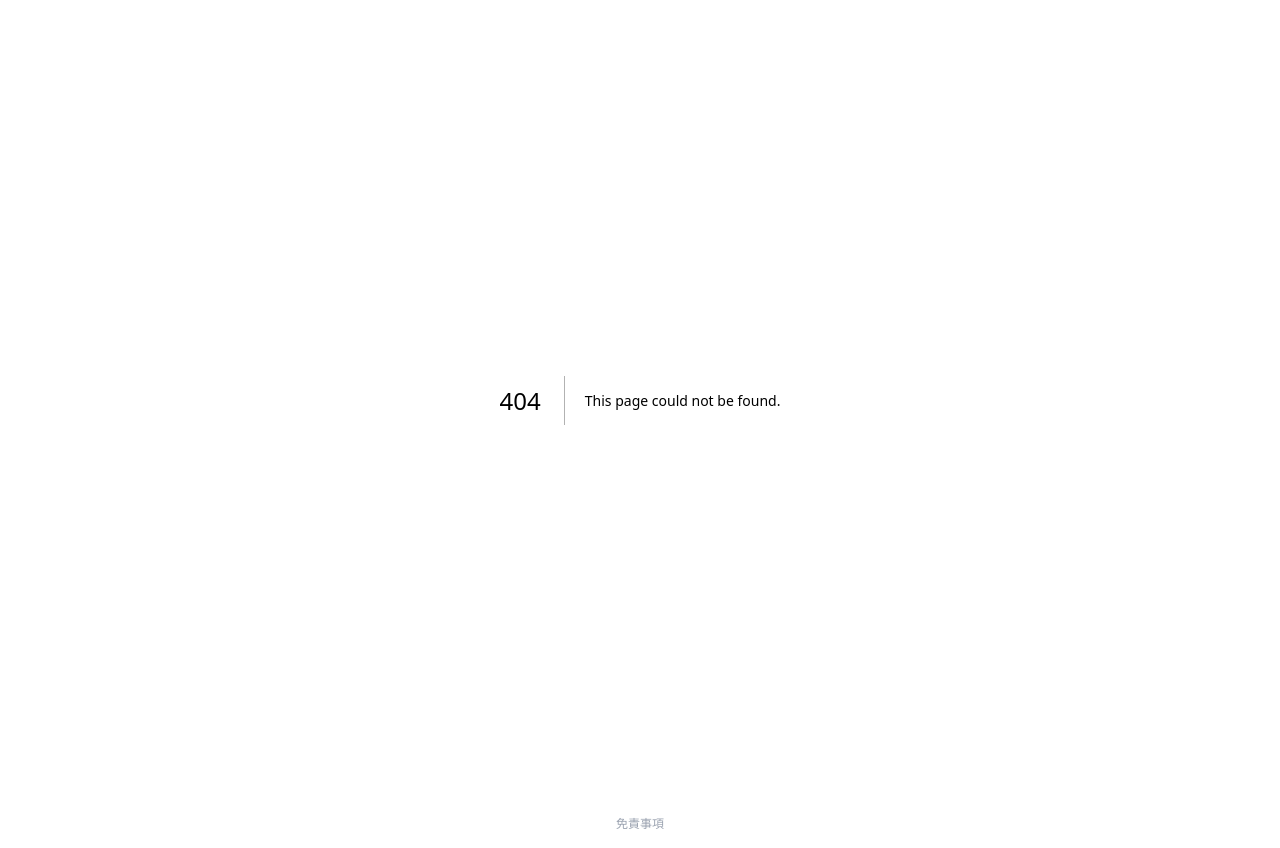
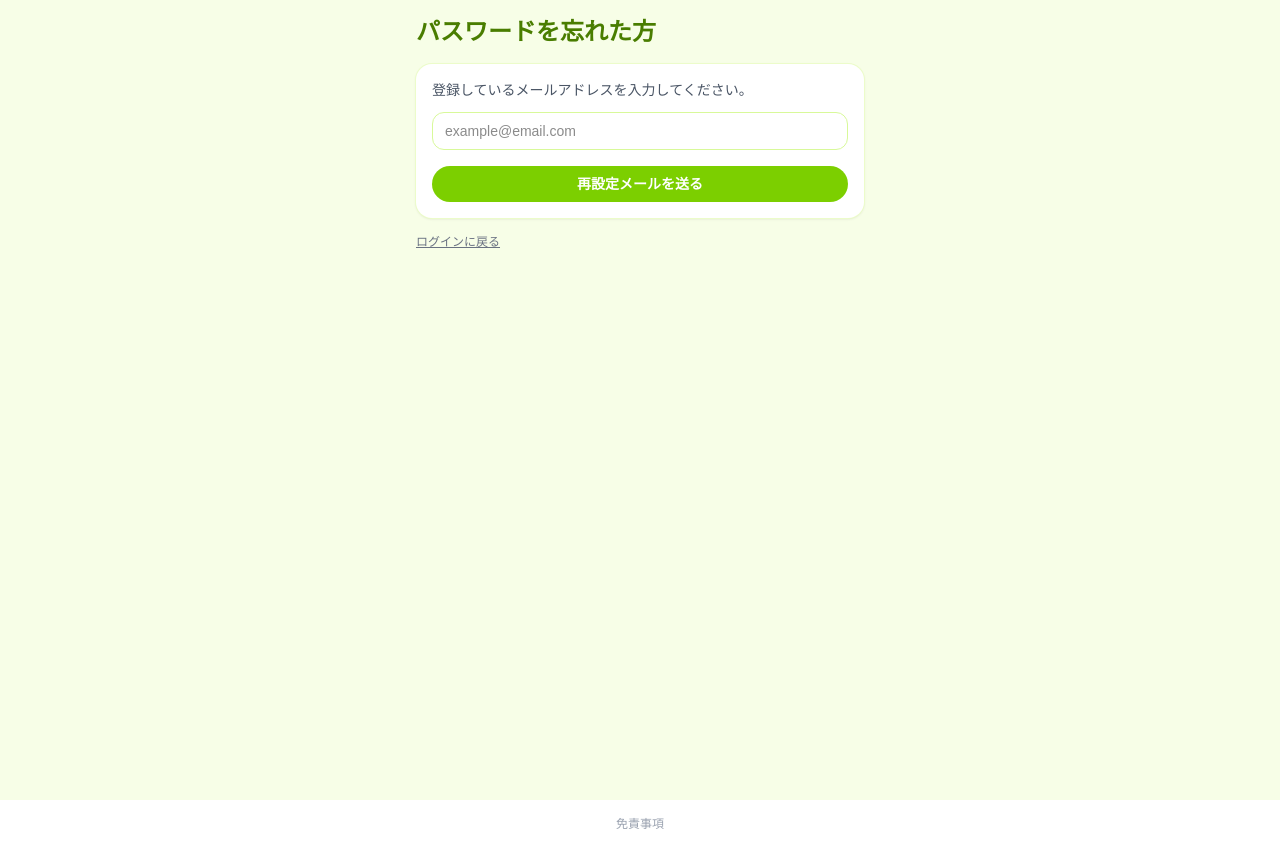
Before and after one commit to mika11247/my-shopping-list, a Next.js app: page /forgot-password in a window 1280 px wide. Before the commit this address had no page. Built offline with nearby package versions, Linux system fonts and the light colour scheme; no server answers.

Commit message:
forgot-password

```diff
--- /dev/null
+++ b/app/forgot-password/page.tsx
@@ -0,0 +1,72 @@
+"use client";
+
+import { useState } from "react";
+import { supabase } from "../../lib/supabase";
+import { useRouter } from "next/navigation";
+
+export default function ForgotPasswordPage() {
+  const router = useRouter();
+
+  const [email, setEmail] = useState("");
+  const [message, setMessage] = useState("");
+
+  const sendResetEmail = async () => {
+    if (!email) {
+      setMessage("メールアドレスを入力してください");
+      return;
+    }
+
+    const { error } = await supabase.auth.resetPasswordForEmail(email, {
+      redirectTo: `${window.location.origin}/reset-password`,
+    });
+
+    if (error) {
+      setMessage("メール送信に失敗しました");
+      return;
+    }
+
+    setMessage("パスワード再設定メールを送信しました");
+  };
+
+  return (
+    <main className="min-h-screen bg-lime-50 p-4">
+      <div className="mx-auto max-w-md">
+        <h1 className="mb-4 text-2xl font-bold text-lime-700">
+          パスワードを忘れた方
+        </h1>
+
+        <div className="rounded-2xl bg-white p-4 shadow ring-1 ring-lime-100">
+          <p className="mb-3 text-sm text-gray-600">
+            登録しているメールアドレスを入力してください。
+          </p>
+
+          <input
+            type="email"
+            placeholder="example@email.com"
+            value={email}
+            onChange={(e) => setEmail(e.target.value)}
+            className="w-full rounded-xl border border-lime-200 px-3 py-2 text-sm outline-none focus:border-lime-500"
+          />
+
+          <button
+            onClick={sendResetEmail}
+            className="mt-4 w-full rounded-full bg-lime-500 py-2 text-sm font-bold text-white"
+          >
+            再設定メールを送る
+          </button>
+
+          {message && (
+            <p className="mt-3 text-xs text-gray-500">{message}</p>
+          )}
+        </div>
+
+        <button
+          onClick={() => router.push("/login")}
+          className="mt-4 text-xs text-gray-500 underline"
+        >
+          ログインに戻る
+        </button>
+      </div>
+    </main>
+  );
+}
--- a/app/login/page.tsx
+++ b/app/login/page.tsx
@@ -144,7 +144,7 @@ export default function LoginPage() {
 
 <button
   type="button"
-  onClick={sendPasswordResetEmail}
+  onClick={() => router.push("/forgot-password")}
   className="mt-3 text-xs font-bold text-lime-700 underline"
 >
   パスワードを忘れた方はこちら
```
